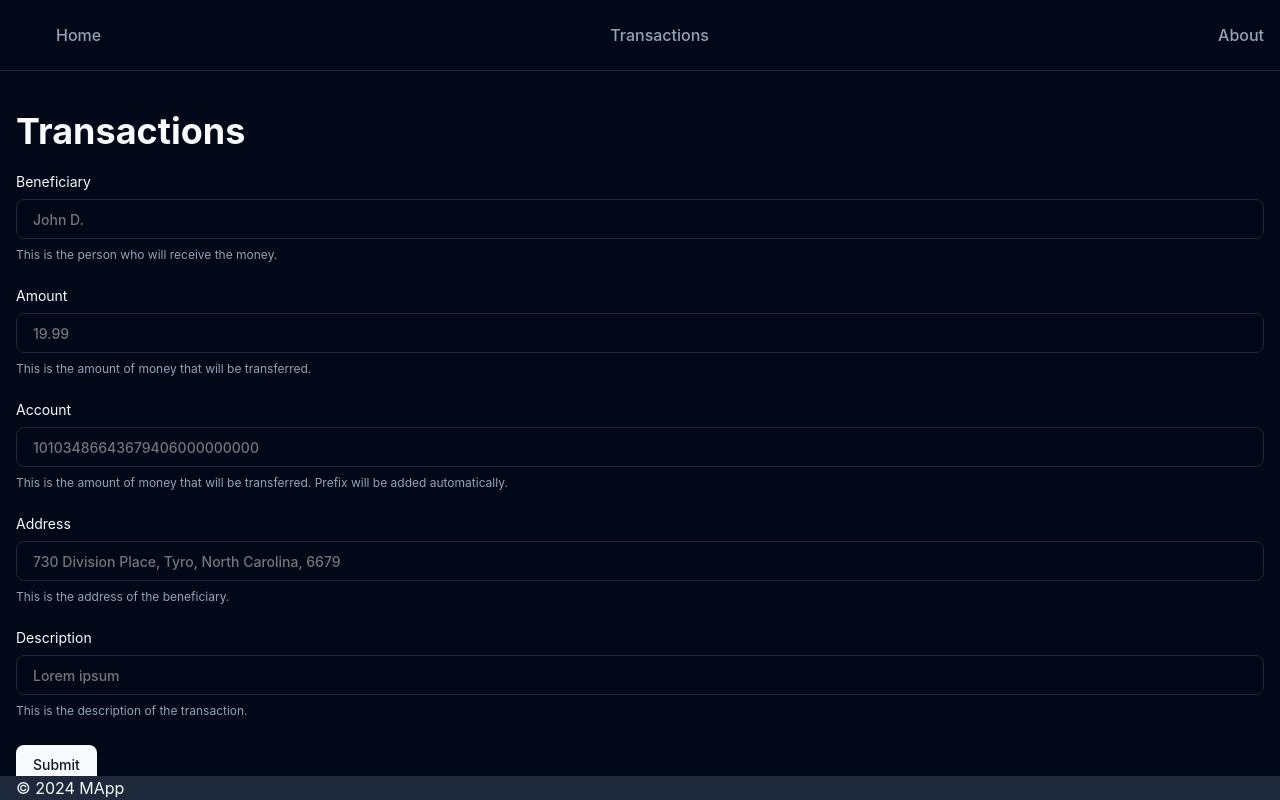
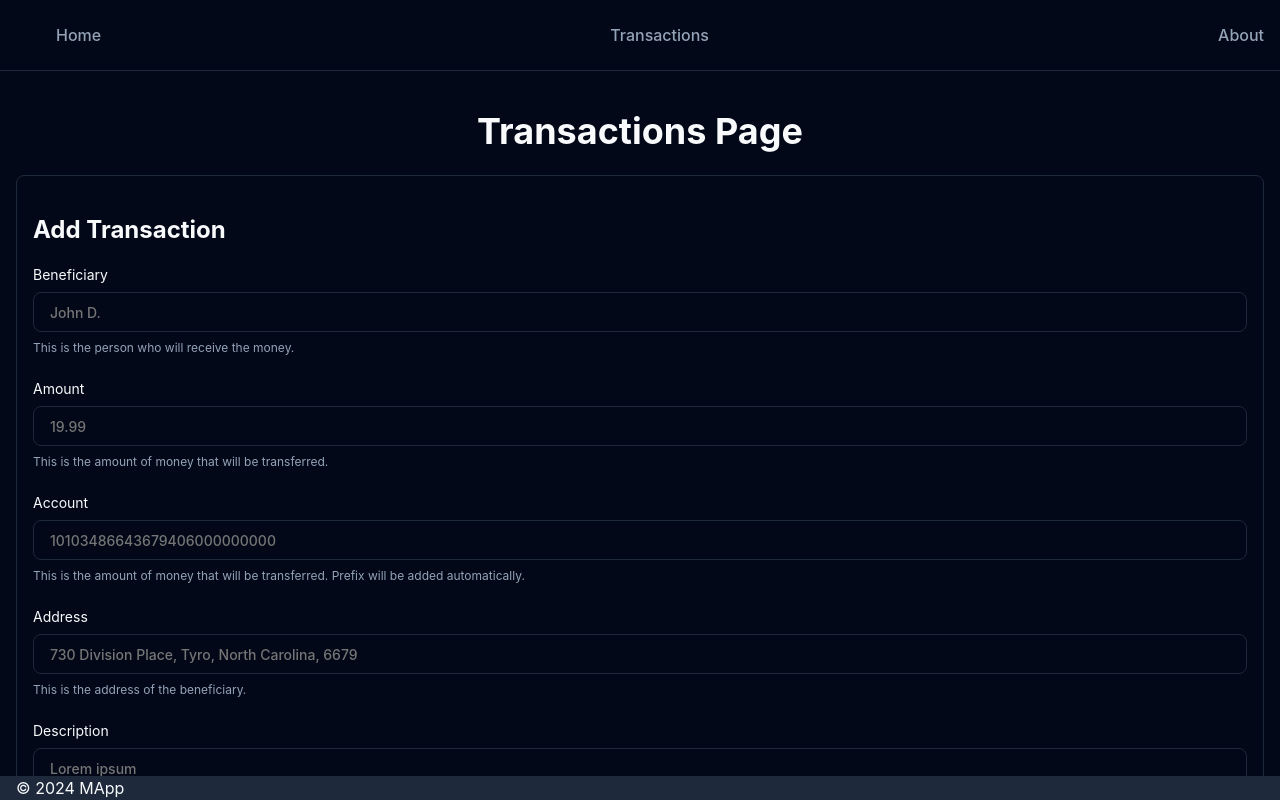
Before and after one commit to ailushyk/mapp, a React (Vite) app: page / in a window 1280 px wide. Built offline with nearby package versions, Linux system fonts and the light colour scheme; no server answers.

Commit message:
refactor: filters

```diff
--- a/src/components/box/Box.tsx
+++ b/src/components/box/Box.tsx
@@ -1,12 +1,29 @@
 import React from 'react'
 import cn from 'clsx'
+
+import './box.css'
 
 export const Box = ({
   children,
   className,
+  flex,
 }: {
   children: React.ReactNode
   className?: string
+  flex?: 'row' | 'column'
 }) => {
-  return <div className={cn('box', className)}>{children}</div>
+  return (
+    <div
+      className={cn(
+        'box',
+        {
+          'box--flex-row': flex === 'row',
+          'box--flex-column': flex === 'column',
+        },
+        className,
+      )}
+    >
+      {children}
+    </div>
+  )
 }
--- /dev/null
+++ b/src/components/box/box.css
@@ -0,0 +1,27 @@
+.box {
+  /*border: 1px solid var(--border);*/
+  /*border-radius: var(--radius);*/
+  /*padding: 1rem;*/
+}
+
+.box--flex-row {
+  display: flex;
+  justify-content: space-between;
+  gap: 2rem;
+}
+.box--flex-column {
+  display: flex;
+  flex-direction: column;
+  justify-content: space-between;
+  gap: 2rem;
+}
+
+/*.flex {*/
+/*  display: flex;*/
+/*  justify-content: space-between;*/
+/*  gap: 2rem;*/
+/*}*/
+
+/*.direction-column {*/
+/*  flex-direction: column;*/
+/*}*/
--- a/src/components/filters/Filters.tsx
+++ b/src/components/filters/Filters.tsx
@@ -4,6 +4,16 @@ import * as z from 'zod'
 
 import { Button } from '@/components/button/Button.tsx'
 import { filtersSchema } from '@/components/filters/filters-schema.ts'
+import {
+  Form,
+  FormControl,
+  FormDescription,
+  FormField,
+  FormItem,
+  FormLabel,
+  FormMessage,
+} from '@/components/form/Form.tsx'
+import { Input } from '@/components/form/Input.tsx'
 
 export type FiltersFormValues = z.infer<typeof filtersSchema>
 
@@ -14,12 +24,9 @@ interface FiltersProps {
 }
 
 export function Filters({ values, isDisabled, onChange }: FiltersProps) {
-  const {
-    register,
-    handleSubmit,
-    formState: { errors },
-  } = useForm<FiltersFormValues>({
+  const form = useForm<FiltersFormValues>({
     resolver: zodResolver(filtersSchema),
+    defaultValues: values,
   })
 
   const onSubmit = (data: FiltersFormValues) => {
@@ -27,26 +34,48 @@ export function Filters({ values, isDisabled, onChange }: FiltersProps) {
   }
 
   return (
-    <form onSubmit={handleSubmit(onSubmit)}>
-      <fieldset disabled={isDisabled}>
-        <div>
-          <label htmlFor="q">Search</label>
-          <input id="q" defaultValue={values?.q} {...register('q')} />
-          {errors.q?.message && <p>{errors.q?.message}</p>}
-        </div>
-        <div>
-          <label htmlFor="beneficiary">Beneficiary</label>
-          <input
-            id="beneficiary"
-            defaultValue={values?.beneficiary}
-            {...register('beneficiary')}
-          />
-          {errors.beneficiary?.message && <p>{errors.beneficiary?.message}</p>}
-        </div>
+    <Form {...form}>
+      <form onSubmit={form.handleSubmit(onSubmit)}>
+        <FormField
+          control={form.control}
+          name="q"
+          render={({ field }) => (
+            <FormItem>
+              <FormLabel>Full Text Search</FormLabel>
+              <FormControl>
+                <Input placeholder="" {...field} />
+              </FormControl>
+              <FormDescription>
+                Search by description, beneficiary, or address and another
+                fields.
+              </FormDescription>
+              <FormMessage />
+            </FormItem>
+          )}
+        />
+
+        <FormField
+          control={form.control}
+          name="beneficiary"
+          render={({ field }) => (
+            <FormItem>
+              <FormLabel>Beneficiary</FormLabel>
+              <FormControl>
+                <Input placeholder="John D." {...field} />
+              </FormControl>
+              <FormDescription>
+                Search by description, beneficiary, or address and another
+                fields.
+              </FormDescription>
+              <FormMessage />
+            </FormItem>
+          )}
+        />
+
         <Button type="submit" size="sm" variant="secondary">
           Search
         </Button>
-      </fieldset>
-    </form>
+      </form>
+    </Form>
   )
 }
--- a/src/components/page-title/page-title.css
+++ b/src/components/page-title/page-title.css
@@ -1,4 +1,5 @@
 .page-title {
+  text-align: center;
   font-size: var(--text-4xl);
   line-height: 1.1;
   font-weight: 700;
--- a/src/index.css
+++ b/src/index.css
@@ -66,6 +66,18 @@ p {
 }
 
 /* Utils */
+.p-4 {
+  padding: 1rem;
+}
+.m-0 {
+  margin: 0;
+}
+.m-4 {
+  margin: 1rem;
+}
+.mb-8 {
+  margin-bottom: 2rem;
+}
 .w-full {
   width: 100%;
 }
@@ -75,3 +87,7 @@ p {
 .text-destructive {
   color: var(--negative);
 }
+.border {
+  border: 1px solid var(--border);
+  border-radius: var(--radius);
+}
--- a/src/pages/transactions/TransactionsPage.tsx
+++ b/src/pages/transactions/TransactionsPage.tsx
@@ -5,6 +5,7 @@ import { Balance } from '@/components/balance/Balance.tsx'
 import { Box } from '@/components/box/Box.tsx'
 import { DateTime } from '@/components/date-tiem/DateTime.tsx'
 import { Filters, FiltersFormValues } from '@/components/filters/Filters.tsx'
+import { Heading } from '@/components/Heading.tsx'
 import { InfiniteScrollAnchor } from '@/components/infinite-scroll/InfiniteScrollAnchor.tsx'
 import { InfoMessage } from '@/components/info-message/InfoMessage.tsx'
 import { List } from '@/components/list/List.tsx'
@@ -20,7 +21,10 @@ import { useTransactionsData } from '@/pages/transactions/useTransactionsData.ts
 import { TransactionValue } from '@/types.ts'
 
 export const TransactionsPage = () => {
-  const [filters, setFilters] = useState<FiltersFormValues>()
+  const [filters, setFilters] = useState<FiltersFormValues>({
+    q: '',
+    beneficiary: '',
+  })
   const { data, isLoadingMore, endOfData, nextPage, mutate } =
     useTransactionsData({
       ...filters,
@@ -28,6 +32,7 @@ export const TransactionsPage = () => {
   const transactions = data ? (data.flat() as TransactionValue[]) : []
 
   const addTransaction = async (values: TransactionFormValues) => {
+    try {
       const body = JSON.stringify({
         ...values,
         date: new Date().toISOString(),
@@ -42,23 +47,37 @@ export const TransactionsPage = () => {
       })
       if (result && data) {
         await mutate([[result], ...data])
+        alert('Transaction added')
+      }
+    } catch (e) {
+      alert('Error adding transaction')
+      console.error(e)
     }
   }
 
   return (
     <main>
-      <PageTitle>Transactions</PageTitle>
+      <PageTitle>Transactions Page</PageTitle>
 
-      <Box>
+      <Box flex="column" className="mb-8">
+        <Box className="border p-4">
+          <Heading level={2}>Add Transaction</Heading>
           <TransactionForm onSubmit={addTransaction} />
         </Box>
 
-      {/* Balance */}
+        <Box className="border p-4">
+          <Heading level={2}>Balance</Heading>
           <Balance filters={filters} />
-      {/* Filters */}
+        </Box>
+
+        <Box className="border p-4">
+          <Heading level={2}>Filters</Heading>
           <Filters values={filters} onChange={setFilters} />
+        </Box>
+      </Box>
 
       <List>
+        <Heading level={2}>Transactions</Heading>
         {transactions.map((transaction) => (
           <Transaction.ListItem key={transaction.id}>
             <Avatar alt={transaction.beneficiary} />
```
Lines whose indentation alone changed are shown as unchanged.
